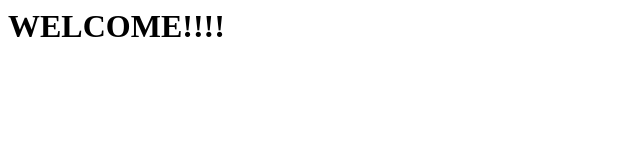
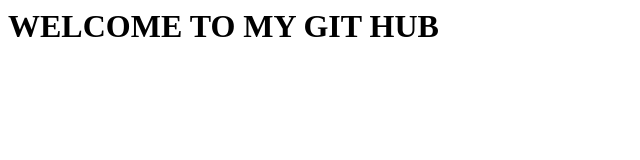
Before and after one commit to pankajkrg/QEdgeDemo, a plain HTML site: page index.html in a window 1280 px wide. Shown: the whole page, without its empty margins (0-640 px from the left). Drawn offline with Linux system fonts and the light colour scheme.

Commit message:
today2 index.html

```diff
--- a/index.html
+++ b/index.html
@@ -1 +1 @@
-<h1> WELCOME!!!! <h1>
+<h1> WELCOME TO MY GIT HUB<h1>
```
